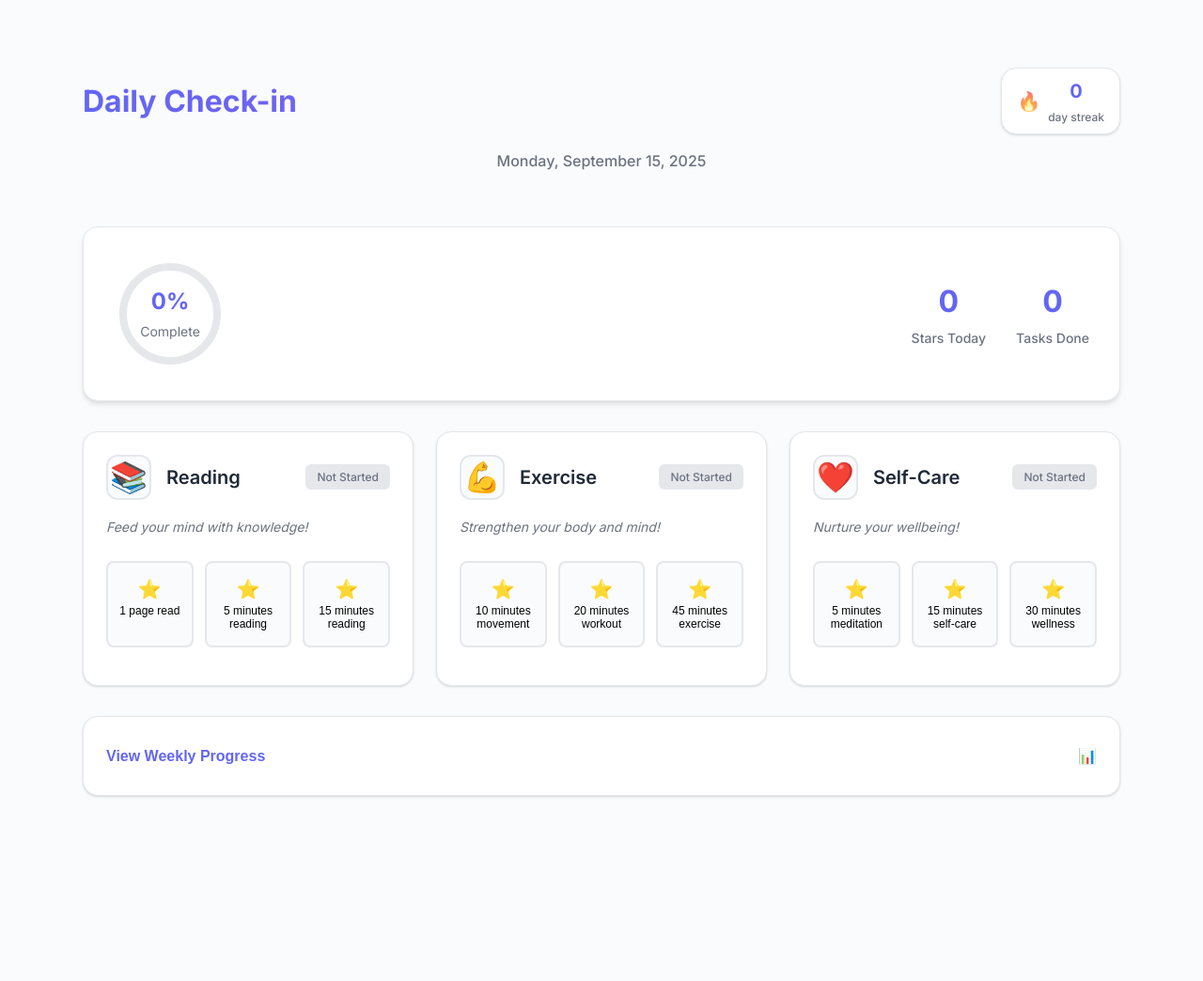
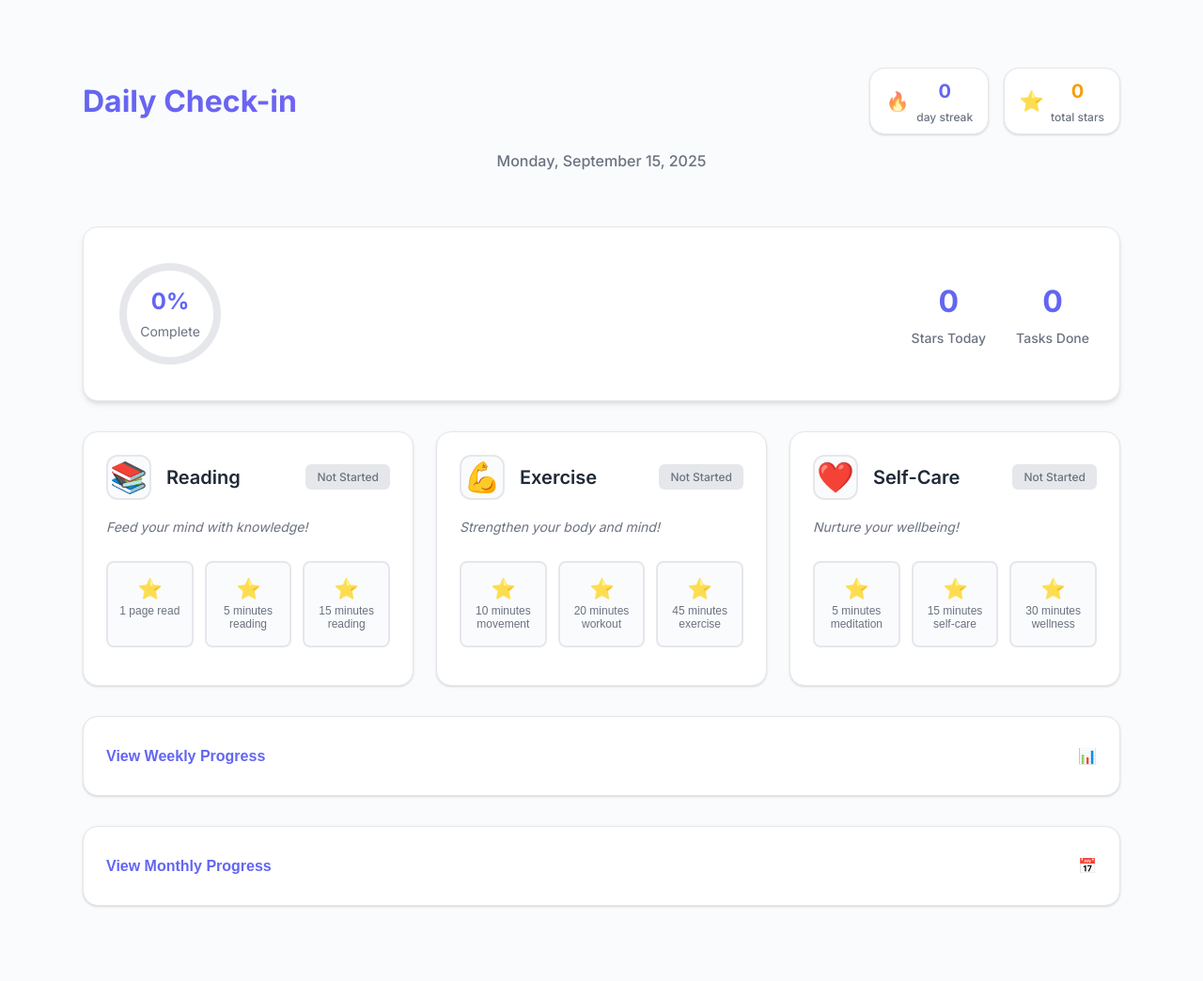
Before and after one commit to dulacz/mini-daily, a FastAPI app: page / in a window 1280 px wide. Shown: the whole page at 94% size. Before the commit the page ends 848 px from the top, so only its background shows below. Run offline with FastAPI, Linux system fonts and the light colour scheme; data comes from the database, SQL or seed files in the repository.

Commit message:
Added star tracker

```diff
--- a/static/script.js
+++ b/static/script.js
@@ -388,6 +388,12 @@ class WellnessTracker {
             summaryToggle.addEventListener('click', () => this.toggleWeeklySummary());
         }
 
+        // Monthly summary toggle
+        const monthlySummaryToggle = document.getElementById('monthlySummaryToggle');
+        if (monthlySummaryToggle) {
+            monthlySummaryToggle.addEventListener('click', () => this.toggleMonthlySummary());
+        }
+
         // Achievement popup close (click anywhere)
         document.addEventListener('click', (e) => {
             if (e.target.closest('.achievements')) {
@@ -530,6 +536,7 @@ class WellnessTracker {
         this.updateStats();
         this.updateTaskCards();
         await this.updateStreakDisplay();
+        await this.updateStarDisplay();
         this.updateWeeklySummary();
     }
 
@@ -655,6 +662,17 @@ class WellnessTracker {
     }
 
     /**
+     * Update star counter display (365 days)
+     */
+    async updateStarDisplay() {
+        const starCount = document.getElementById('starCount');
+        if (starCount) {
+            const totalStars = await this.calculateTotalStars365();
+            starCount.textContent = totalStars;
+        }
+    }
+
+    /**
      * Calculate current streak including today's potential using recursive method
      */
     async calculateCurrentStreak() {
@@ -675,6 +693,75 @@ class WellnessTracker {
         }
 
         return currentStreak;
+    }
+
+    /**
+     * Calculate total stars within 365 days using backend API
+     */
+    async calculateTotalStars365() {
+        try {
+            const response = await fetch(`/api/history?days=365`);
+            if (!response.ok) {
+                throw new Error('Failed to fetch history data');
+            }
+
+            const data = await response.json();
+            const history = data.history;
+            let totalStars = 0;
+
+            // Calculate total stars from backend data
+            // Iterate over all dates in the history object
+            for (const dateStr in history) {
+                const dayData = history[dateStr];
+                // dayData is an object like {caring: 3, exercise: 1, reading: 3}
+                // Sum all task levels for this date
+                for (const task in dayData) {
+                    if (typeof dayData[task] === 'number') {
+                        totalStars += dayData[task];
+                    }
+                }
+            }
+
+            // Add today's stars from local data
+            const today = this.getDateString();
+            const todayData = this.taskData.daily[today];
+            const todayStars = Object.values(todayData).reduce((sum, val) => {
+                return sum + (typeof val === 'number' ? val : 0);
+            }, 0);
+            totalStars += todayStars;
+
+            return totalStars;
+        } catch (error) {
+            console.error('Error calculating 365-day star total:', error);
+            // Fallback to local calculation if backend fails
+            return this.calculateTotalStarsLocal365();
+        }
+    }
+
+    /**
+     * Fallback method to calculate total stars from local storage (limited data)
+     */
+    calculateTotalStarsLocal365() {
+        let totalStars = 0;
+        const today = new Date();
+
+        // Calculate for the last 365 days using available local data
+        for (let i = 0; i < 365; i++) {
+            const checkDate = new Date(today);
+            checkDate.setDate(checkDate.getDate() - i);
+            const dateStr = this.getDateString(checkDate);
+
+            const dayData = this.taskData.daily[dateStr];
+            if (dayData) {
+                Object.values(dayData).forEach(val => {
+                    if (typeof val === 'number') {
+                        totalStars += val;
+                    }
+                });
+            }
+        }
+
+        return totalStars;
     }
 
     /**
@@ -999,6 +1086,190 @@ class WellnessTracker {
             weeklyGrid.appendChild(dayCell);
         });
     }
+
+    /**
+     * Toggle monthly summary display
+     */
+    toggleMonthlySummary() {
+        const summaryContent = document.getElementById('monthlySummaryContent');
+        const summaryToggle = document.getElementById('monthlySummaryToggle');
+
+        if (summaryContent && summaryToggle) {
+            const isVisible = summaryContent.style.display !== 'none';
+
+            if (isVisible) {
+                summaryContent.style.display = 'none';
+                summaryToggle.classList.remove('active');
+            } else {
+                summaryContent.style.display = 'block';
+                summaryToggle.classList.add('active');
+                this.renderMonthlyGrid();
+            }
+        }
+    }
+
+    /**
+     * Render monthly progress grid
+     */
+    async renderMonthlyGrid() {
+        const monthlyGrid = document.getElementById('monthlyGrid');
+        const monthlyTitle = document.getElementById('monthlyTitle');
+        if (!monthlyGrid) return;
+
+        monthlyGrid.innerHTML = 'Loading...';
+
+        try {
+            // Get current month info
+            const today = this.getPacificDate();
+            const currentMonth = today.getMonth();
+            const currentYear = today.getFullYear();
+            const todayDateStr = this.getDateString();
+
+            // Update title
+            const monthName = today.toLocaleDateString('en-US', {
+                month: 'long',
+                year: 'numeric',
+                timeZone: 'America/Los_Angeles'
+            });
+            if (monthlyTitle) {
+                monthlyTitle.textContent = `${monthName} Progress`;
+            }
+
+            // Get first day of month and determine starting day of week
+            const firstDay = new Date(currentYear, currentMonth, 1);
+            const lastDay = new Date(currentYear, currentMonth + 1, 0);
+            const daysInMonth = lastDay.getDate();
+            const startingDayOfWeek = firstDay.getDay(); // 0 = Sunday, 1 = Monday, etc.
+
+            // Calculate how many days to fetch (including some before/after for context)
+            const totalDays = Math.max(35, daysInMonth + startingDayOfWeek);
+
+            // Fetch historical data
+            const response = await fetch(`/api/history?days=${totalDays}`);
+            if (!response.ok) {
+                throw new Error(`HTTP error! status: ${response.status}`);
+            }
+
+            const data = await response.json();
+            const history = data.history;
+
+            monthlyGrid.innerHTML = '';
+
+            // Create a container for the entire monthly view
+            const monthlyContainer = document.createElement('div');
+
+            // Add day headers (Sun, Mon, Tue, etc.)
+            const dayHeaders = document.createElement('div');
+            dayHeaders.className = 'month-header';
+            const dayNames = ['Sun', 'Mon', 'Tue', 'Wed', 'Thu', 'Fri', 'Sat'];
+            dayNames.forEach(dayName => {
+                const dayHeader = document.createElement('div');
+                dayHeader.className = 'day-header';
+                dayHeader.textContent = dayName;
+                dayHeaders.appendChild(dayHeader);
+            });
+            monthlyContainer.appendChild(dayHeaders);
+
+            // Create the monthly grid container
+            const gridContainer = document.createElement('div');
+            gridContainer.style.display = 'grid';
+            gridContainer.style.gridTemplateColumns = 'repeat(7, 1fr)';
+            gridContainer.style.gap = '0.5rem';
+
+            const totalCells = Math.ceil((daysInMonth + startingDayOfWeek) / 7) * 7;
+
+            for (let i = 0; i < totalCells; i++) {
+                const dayCell = document.createElement('div');
+                dayCell.className = 'day-cell';
+
+                const dayNumber = i - startingDayOfWeek + 1;
+
+                if (dayNumber <= 0 || dayNumber > daysInMonth) {
+                    // Outside current month - empty cell
+                    dayCell.classList.add('outside-month');
+                } else {
+                    // Valid day in current month
+                    const date = new Date(currentYear, currentMonth, dayNumber);
+                    const dateStr = this.getDateString(date);
+
+                    // Add day number
+                    const dayLabel = document.createElement('div');
+                    dayLabel.textContent = dayNumber;
+                    dayLabel.style.fontWeight = 'bold';
+                    dayCell.appendChild(dayLabel);
+
+                    // Check if this is today
+                    if (dateStr === todayDateStr) {
+                        dayCell.classList.add('today');
+                    }
+
+                    const dayData = history[dateStr];
+
+                    if (dayData) {
+                        // Count total stars and completed tasks
+                        const totalStars = Object.values(dayData).reduce((sum, val) => {
+                            return sum + (typeof val === 'number' ? val : 0);
+                        }, 0);
+
+                        const completedTasks = Object.values(dayData).filter(val =>
+                            typeof val === 'number' && val > 0
+                        ).length;
+
+                        if (completedTasks === 3) {
+                            dayCell.classList.add('completed');
+                        } else if (totalStars > 0) {
+                            dayCell.classList.add('partial');
+                        }
+
+                        // Show stars if there are any
+                        if (totalStars > 0) {
+                            const starsLabel = document.createElement('div');
+                            const starsPerRow = 3;
+                            const rows = [];
+                            for (let j = 0; j < totalStars; j += starsPerRow) {
+                                const starsInRow = Math.min(starsPerRow, totalStars - j);
+                                rows.push('⭐'.repeat(starsInRow));
+                            }
+                            starsLabel.innerHTML = rows.join('<br>');
+                            starsLabel.style.fontSize = '0.6rem';
+                            starsLabel.style.fontWeight = 'bold';
+                            starsLabel.style.color = '#f59e0b';
+                            starsLabel.style.marginTop = '2px';
+                            starsLabel.style.textShadow = '0 1px 2px rgba(0,0,0,0.1)';
+                            starsLabel.style.lineHeight = '1';
+                            starsLabel.style.textAlign = 'center';
+                            dayCell.appendChild(starsLabel);
+                        } else {
+                            // Show empty state for days with data but no completion
+                            const starsLabel = document.createElement('div');
+                            starsLabel.textContent = '-';
+                            starsLabel.style.fontSize = '0.6rem';
+                            starsLabel.style.color = '#9ca3af';
+                            starsLabel.style.marginTop = '2px';
+                            dayCell.appendChild(starsLabel);
+                        }
+                    } else {
+                        // Show empty state for days without data
+                        const emptyLabel = document.createElement('div');
+                        emptyLabel.textContent = '-';
+                        emptyLabel.style.fontSize = '0.6rem';
+                        emptyLabel.style.color = '#9ca3af';
+                        emptyLabel.style.marginTop = '2px';
+                        dayCell.appendChild(emptyLabel);
+                    }
+                }
+
+                gridContainer.appendChild(dayCell);
+            }
+
+            monthlyContainer.appendChild(gridContainer);
+            monthlyGrid.appendChild(monthlyContainer);
+
+        } catch (error) {
+            console.error('Error loading monthly data:', error);
+            monthlyGrid.innerHTML = 'Error loading monthly data';
+        }
+    }
 }
 
 // Initialize the app when DOM is loaded
--- a/static/style.css
+++ b/static/style.css
@@ -92,9 +92,40 @@ body {
     border: 1px solid var(--border-color);
 }
 
+.star-counter {
+    display: flex;
+    align-items: center;
+    gap: 0.5rem;
+    background: var(--surface-color);
+    padding: 0.5rem 1rem;
+    border-radius: var(--radius-xl);
+    box-shadow: var(--shadow-light);
+    border: 1px solid var(--border-color);
+    margin-left: 1rem;
+}
+
 .streak-icon {
     font-size: 1.25rem;
     animation: flicker 2s infinite alternate;
+}
+
+.star-icon {
+    font-size: 1.25rem;
+    animation: sparkle 3s infinite;
+}
+
+@keyframes sparkle {
+
+    0%,
+    100% {
+        opacity: 1;
+        transform: scale(1);
+    }
+
+    50% {
+        opacity: 0.8;
+        transform: scale(1.1);
+    }
 }
 
 @keyframes flicker {
@@ -117,13 +148,32 @@ body {
     gap: 0.125rem;
 }
 
+.star-text {
+    display: flex;
+    flex-direction: column;
+    align-items: center;
+    gap: 0.125rem;
+}
+
 .streak-number {
     font-size: 1.25rem;
     font-weight: 700;
     color: var(--primary-color);
 }
 
+.star-number {
+    font-size: 1.25rem;
+    font-weight: 700;
+    color: var(--warning-color);
+}
+
 .streak-label {
+    font-size: 0.75rem;
+    color: var(--text-secondary);
+    font-weight: 500;
+}
+
+.star-label {
     font-size: 0.75rem;
     color: var(--text-secondary);
     font-weight: 500;
@@ -535,6 +585,63 @@ body {
     color: white;
 }
 
+/* Monthly Summary */
+.monthly-summary {
+    background: var(--surface-color);
+    border-radius: var(--radius-xl);
+    padding: 1.5rem;
+    box-shadow: var(--shadow-light);
+    border: 1px solid var(--border-color);
+    margin-bottom: 2rem;
+}
+
+.monthly-grid .day-cell {
+    min-height: 70px;
+    font-size: 0.7rem;
+    padding: 0.25rem;
+}
+
+.monthly-grid .day-cell.today {
+    border: 3px solid var(--primary-color);
+    box-shadow: 0 0 10px rgba(var(--primary-color-rgb), 0.3);
+    animation: pulse 2s infinite;
+}
+
+@keyframes pulse {
+
+    0%,
+    100% {
+        box-shadow: 0 0 10px rgba(var(--primary-color-rgb), 0.3);
+    }
+
+    50% {
+        box-shadow: 0 0 20px rgba(var(--primary-color-rgb), 0.5);
+    }
+}
+
+.monthly-grid .day-cell.outside-month {
+    background: transparent;
+    border: none;
+    pointer-events: none;
+}
+
+.month-header {
+    display: grid;
+    grid-template-columns: repeat(7, 1fr);
+    gap: 0.5rem;
+    margin-bottom: 1rem;
+}
+
+.day-header {
+    text-align: center;
+    font-size: 0.75rem;
+    font-weight: 600;
+    color: var(--text-secondary);
+    padding: 0.5rem;
+    background: var(--background-color);
+    border-radius: var(--radius-sm);
+}
+
 /* Mobile-first responsive */
 @media (min-width: 768px) {
     .app-container {
@@ -583,4 +690,15 @@ body {
     .tasks-container {
         grid-template-columns: repeat(3, 1fr);
     }
+
+    .weekly-grid,
+    .month-header,
+    .monthly-grid>div:last-child {
+        gap: 0.75rem;
+    }
+
+    .monthly-grid .day-cell {
+        min-height: 80px;
+        font-size: 0.75rem;
+    }
 }
--- a/templates/index.html
+++ b/templates/index.html
@@ -25,6 +25,13 @@
                     <span class="streak-text">
                         <span class="streak-number" id="streakCount">0</span>
                         <span class="streak-label">day streak</span>
+                    </span>
+                </div>
+                <div class="star-counter">
+                    <span class="star-icon">⭐</span>
+                    <span class="star-text">
+                        <span class="star-number" id="starCount">0</span>
+                        <span class="star-label">total stars</span>
                     </span>
                 </div>
             </div>
@@ -82,6 +89,18 @@
                 <div class="weekly-grid" id="weeklyGrid"></div>
             </div>
         </section>
+
+        <!-- Monthly Summary (initially hidden) -->
+        <section class="monthly-summary">
+            <button class="summary-toggle" id="monthlySummaryToggle">
+                <span>View Monthly Progress</span>
+                <span class="toggle-icon">📅</span>
+            </button>
+            <div class="summary-content" id="monthlySummaryContent" style="display: none;">
+                <h3 id="monthlyTitle">This Month's Progress</h3>
+                <div class="monthly-grid" id="monthlyGrid"></div>
+            </div>
+        </section>
     </div>
 
     <script src="{{ url_for('static', path='script.js') }}"></script>
```
